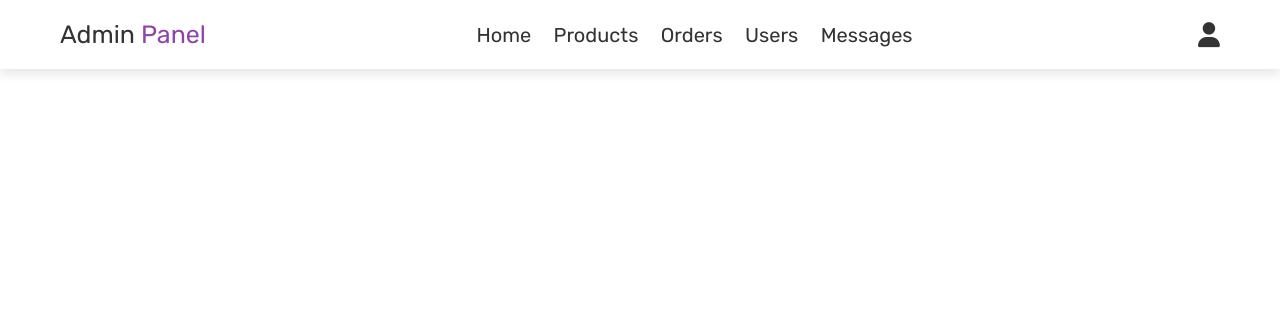
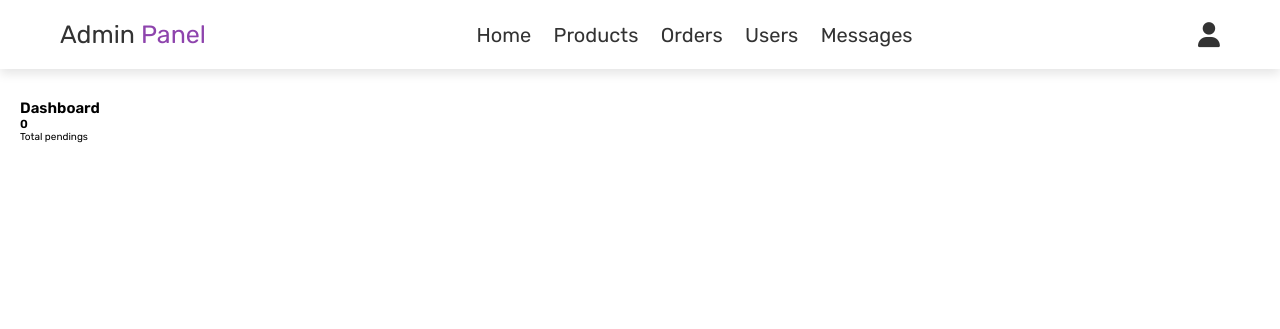
Before and after one commit to Bvorfi2002/BookStore-Project, a PHP site: page /admin_page.php in a window 1280 px wide. Shown: the top 329 px of the page. Run offline with PHP 8.4, Linux system fonts and the light colour scheme; the visitor is signed in with stand-in values (Sample User, id 1); data that the repository does not hold is empty.

Commit message:
Admin Page

```diff
--- a/admin_page.php
+++ b/admin_page.php
@@ -29,6 +29,49 @@ if(!isset($admin_id)){
     <body>
         <?php include 'admin_header.php'; ?>
 
+        <!--Admin dashboard section starts-->
+
+        <section class="dashboard">
+
+        <h1 class="heading">Dashboard</h1>
+
+        <div class="box-container">
+        <div class="box">
+        <?php
+        $total_pendings=0;
+        $select_pending=mysqli_query($conn, "SELECT total_price FROM `orders`WHERE payment_status='pending") or die('query failed');
+
+        if(mysqli_num_rows($select_pending)>0)
+        {
+            while($fetch_pending=mysqli_fetch_assoc($select_pending)){
+                $total_price=$fetch_pendings['total_price'];
+                $total_pendings+=$total_price;
+            };
+        };
+
+        ?>
+        <h3> <?php echo $total_pendings; ?></h3>
+        <p>Total pendings</p>
+
+        </div>
+        </div>
+
+
+
+
+
+
+
+
+        </section>
+
+
+
+
+
+
+        <!--Admin dashboard section ends-->
+
 
 
         <!--custom admin js file link -->
```
